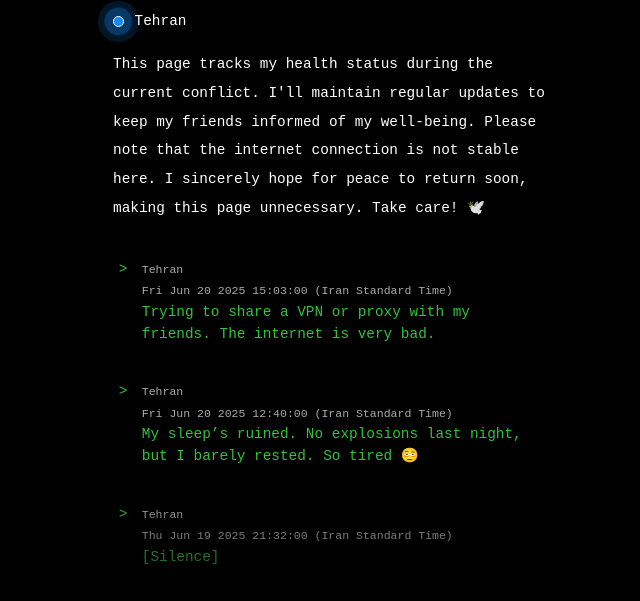
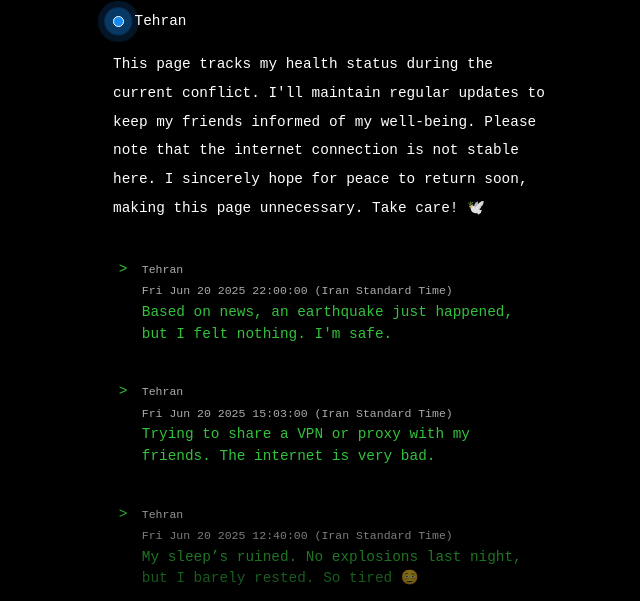
Before and after one commit to amir78729/health-check, a plain HTML site: page index.html in a window 1280 px wide. Shown: the part 147-748 px from the top of the page, without its empty margins (311-951 px from the left). Drawn offline with Linux system fonts and the light colour scheme.

Commit message:
Update index.html

```diff
--- a/index.html
+++ b/index.html
@@ -196,6 +196,10 @@
     time: new Date("2025/6/20 15:03"),
     text: `Trying to share a VPN or proxy with my friends. The internet is very bad.`
   },
+  {
+    time: new Date("2025/6/20 22:00"),
+    text: `Based on news, an earthquake just happened, but I felt nothing. I'm safe.`
+  },
 ];
 
       const headerSection = document.getElementById("title");
```
